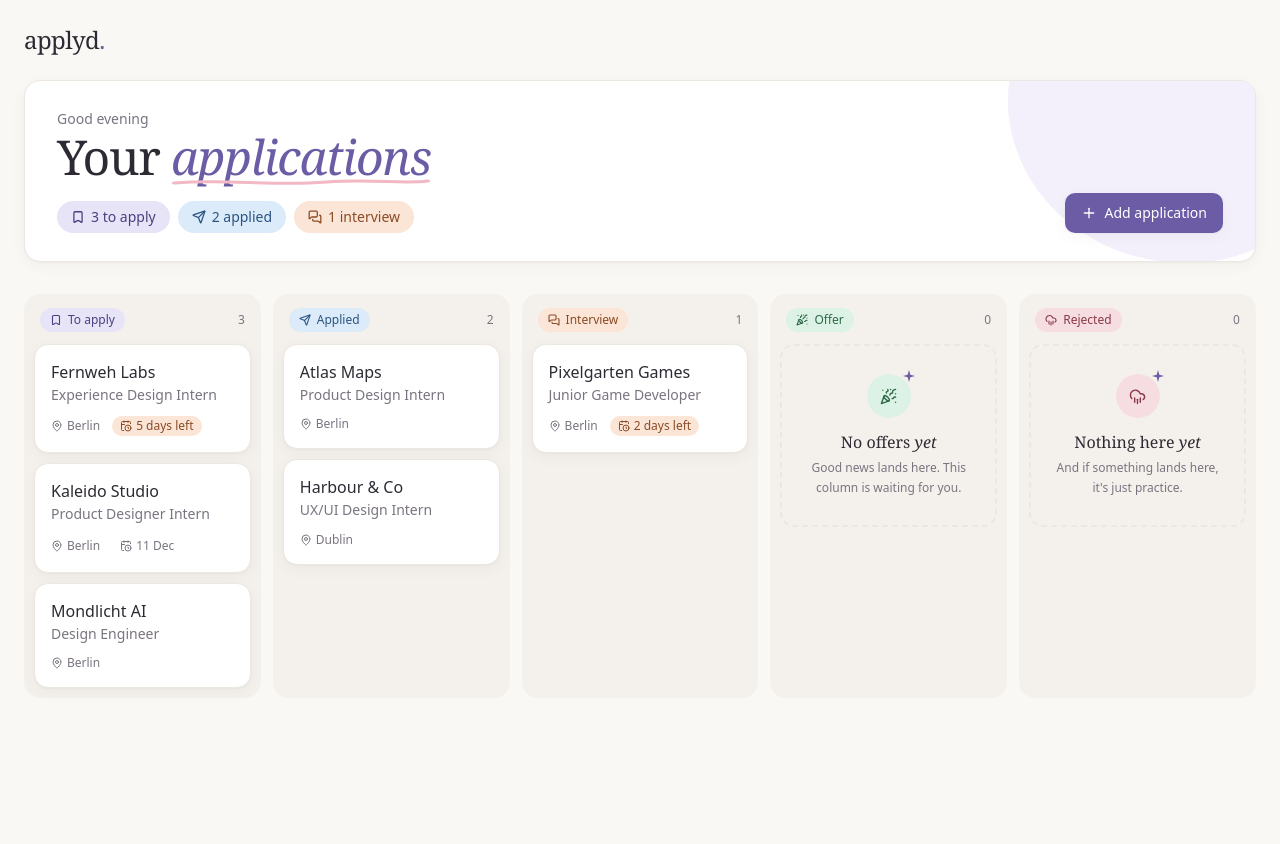
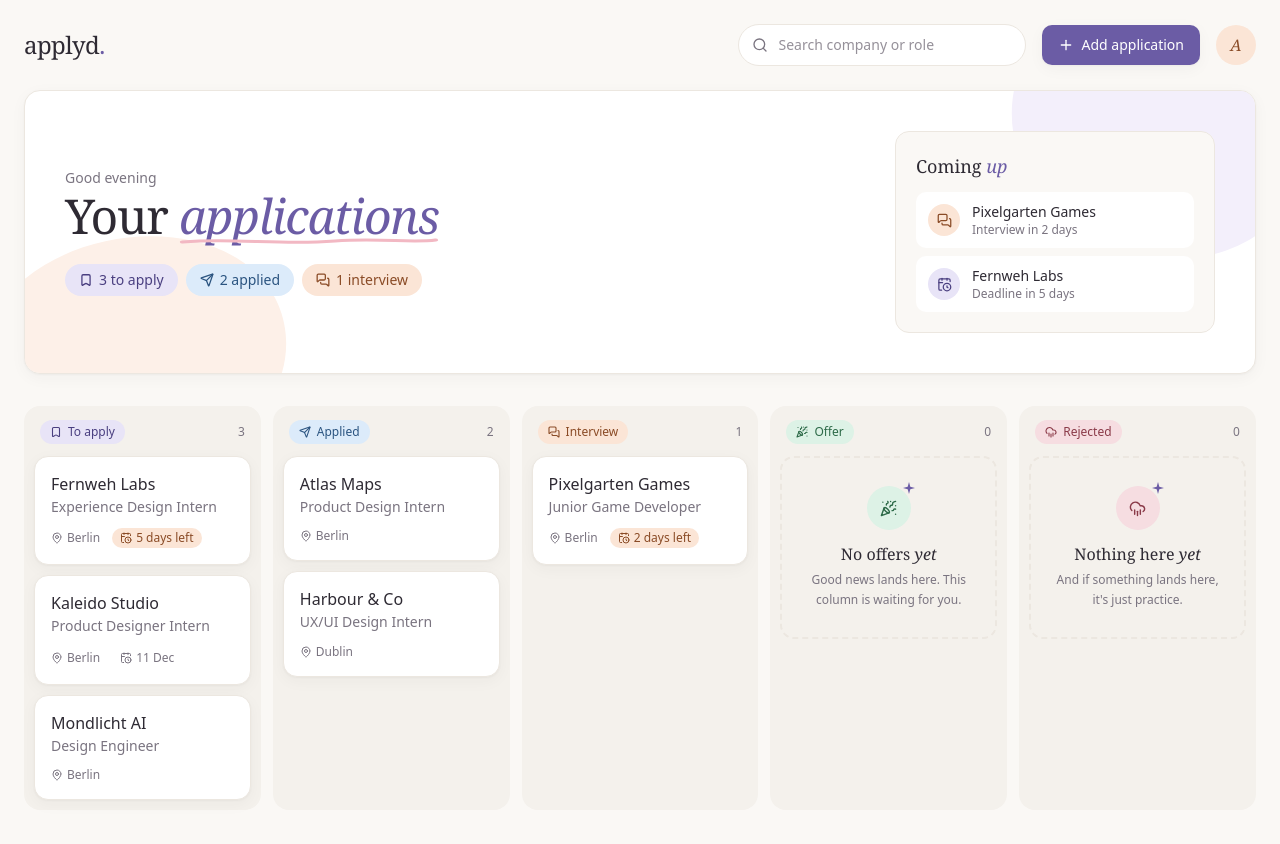
Before and after one commit to Faziee/applyd, a React (Vite) app: page / in a window 1280 px wide. Shown: the top 844 px of the page. Before the commit the page ends 800 px from the top, so only its background shows below. Built offline with nearby package versions, Linux system fonts and the light colour scheme.

Commit message:
Add top bar, search and coming up panel
- Top bar with search, add button and avatar
- Search filters cards by company, role and city (every word must match)
- Coming up panel shows interviews and deadlines in the next two weeks
- Rebalanced header with soft background shapes

```diff
--- a/src/App.jsx
+++ b/src/App.jsx
@@ -1,22 +1,30 @@
+import { useState } from 'react'
 import Board from './components/board/Board'
 import BoardHeader from './components/board/BoardHeader'
-import Wordmark from './components/ui/Wordmark'
+import TopBar from './components/TopBar'
 import Styleguide from './pages/Styleguide'
 import { useApplications } from './hooks/useApplications'
 
 export default function App() {
   const { applications, moveTo } = useApplications()
+  const [search, setSearch] = useState('')
 
   // The design system lives at /#styleguide
   if (window.location.hash === '#styleguide') return <Styleguide />
 
+  // Every word has to match somewhere, so "berlin design" finds design roles in Berlin.
+  const words = search.trim().toLowerCase().split(/\s+/).filter(Boolean)
+  const query = words.join(' ')
+  const visible = applications.filter((a) => {
+    const text = `${a.company} ${a.role} ${a.city}`.toLowerCase()
+    return words.every((w) => text.includes(w))
+  })
+
   return (
     <div className="mx-auto max-w-7xl px-6 pb-16">
-      <nav className="flex items-center justify-between py-6">
-        <Wordmark />
-      </nav>
-      <BoardHeader applications={applications} onAdd={() => {}} />
-      <Board applications={applications} onMove={moveTo} />
+      <TopBar search={search} onSearch={setSearch} onAdd={() => {}} />
+      <BoardHeader applications={applications} />
+      <Board applications={visible} onMove={moveTo} searching={Boolean(query)} />
     </div>
   )
 }
--- /dev/null
+++ b/src/components/TopBar.jsx
@@ -0,0 +1,44 @@
+import { Plus, Search, X } from 'lucide-react'
+import Button from './ui/Button'
+import Wordmark from './ui/Wordmark'
+
+export default function TopBar({ search, onSearch, onAdd }) {
+  return (
+    <nav className="flex flex-wrap items-center gap-4 py-6">
+      <Wordmark className="mr-auto" />
+
+      <label className="relative order-last w-full sm:order-none sm:w-72">
+        <span className="sr-only">Search applications</span>
+        <Search size={16} className="pointer-events-none absolute left-3.5 top-1/2 -translate-y-1/2 text-muted" aria-hidden="true" />
+        <input
+          type="search"
+          value={search}
+          onChange={(e) => onSearch(e.target.value)}
+          placeholder="Search company or role"
+          className="w-full rounded-full border border-line bg-surface py-2.5 pl-10 pr-9 text-sm placeholder:text-muted/80 transition-colors focus:border-lavender-line focus:outline-none [&::-webkit-search-cancel-button]:hidden"
+        />
+        {search && (
+          <button
+            onClick={() => onSearch('')}
+            aria-label="Clear search"
+            className="absolute right-3 top-1/2 -translate-y-1/2 rounded-full p-0.5 text-muted hover:text-ink"
+          >
+            <X size={14} />
+          </button>
+        )}
+      </label>
+
+      <Button variant="primary" icon={Plus} onClick={onAdd}>
+        Add application
+      </Button>
+
+      <span
+        className="flex h-10 w-10 items-center justify-center rounded-full bg-interview font-serif text-base font-medium italic text-interview-ink"
+        aria-label="You"
+        role="img"
+      >
+        A
+      </span>
+    </nav>
+  )
+}
--- a/src/components/board/Board.jsx
+++ b/src/components/board/Board.jsx
@@ -4,7 +4,7 @@ import Column from './Column'
 import { CardContent } from './AppCard'
 import { STATUSES } from '../../lib/statuses'
 
-export default function Board({ applications, onMove }) {
+export default function Board({ applications, onMove, searching = false }) {
   const [activeId, setActiveId] = useState(null)
   const activeApp = applications.find((a) => a.id === activeId)
 
@@ -28,7 +28,12 @@ export default function Board({ applications, onMove }) {
     >
       <div className="-mx-6 flex gap-3 overflow-x-auto px-6 pb-4 lg:mx-0 lg:overflow-visible lg:px-0">
         {STATUSES.map((status) => (
-          <Column key={status.id} status={status} apps={applications.filter((a) => a.status === status.id)} />
+          <Column
+            key={status.id}
+            status={status}
+            searching={searching}
+            apps={applications.filter((a) => a.status === status.id)}
+          />
         ))}
       </div>
 
--- a/src/components/board/BoardHeader.jsx
+++ b/src/components/board/BoardHeader.jsx
@@ -1,31 +1,29 @@
-import { Plus } from 'lucide-react'
-import Button from '../ui/Button'
 import StatusChip from '../ui/StatusChip'
 import { Accent, Blob } from '../ui/Decorations'
+import ComingUp from './ComingUp'
 import { greeting } from '../../lib/dates'
 
-export default function BoardHeader({ applications, onAdd }) {
+export default function BoardHeader({ applications }) {
   const count = (id) => applications.filter((a) => a.status === id).length
   const active = ['todo', 'applied', 'interview', 'offer'].filter((id) => count(id) > 0)
 
   return (
-    <header className="relative mb-8 overflow-hidden rounded-card border border-line bg-surface px-6 py-7 shadow-soft sm:px-8">
-      <Blob className="pointer-events-none absolute -right-28 -top-28 h-80 rotate-[25deg] text-lavender-soft" />
-      <div className="relative flex flex-wrap items-end justify-between gap-6">
+    <header className="relative mb-8 overflow-hidden rounded-card border border-line bg-surface px-6 py-8 shadow-soft sm:px-10 sm:py-10">
+      <Blob className="pointer-events-none absolute -bottom-36 -left-24 h-72 -rotate-12 text-[#fdf0e8]" />
+      <Blob className="pointer-events-none absolute -right-20 -top-24 h-72 rotate-[25deg] text-lavender-soft" />
+      <div className="relative flex flex-wrap items-center justify-between gap-8">
         <div>
           <p className="text-sm text-muted">{greeting()}</p>
           <h1 className="mt-1 text-4xl sm:text-5xl">
             Your <Accent>applications</Accent>
           </h1>
-          <div className="mt-5 flex flex-wrap gap-2">
+          <div className="mt-6 flex flex-wrap gap-2">
             {active.map((id) => (
               <StatusChip key={id} status={id} count={count(id)} size="md" />
             ))}
           </div>
         </div>
-        <Button variant="primary" icon={Plus} onClick={onAdd}>
-          Add application
-        </Button>
+        <ComingUp applications={applications} />
       </div>
     </header>
   )
--- a/src/components/board/Column.jsx
+++ b/src/components/board/Column.jsx
@@ -2,7 +2,7 @@ import { useDroppable } from '@dnd-kit/core'
 import AppCard from './AppCard'
 import EmptyState from './EmptyState'
 
-export default function Column({ status, apps }) {
+export default function Column({ status, apps, searching = false }) {
   const { setNodeRef, isOver } = useDroppable({ id: status.id })
   const Icon = status.icon
 
@@ -23,7 +23,11 @@ export default function Column({ status, apps }) {
       </header>
 
       <div className="flex flex-1 flex-col gap-2.5">
-        {apps.length === 0 ? <EmptyState status={status} /> : apps.map((app) => <AppCard key={app.id} app={app} />)}
+        {apps.length === 0 && searching && <p className="px-2 py-6 text-center text-xs text-muted">No matches</p>}
+        {apps.length === 0 && !searching && <EmptyState status={status} />}
+        {apps.map((app) => (
+          <AppCard key={app.id} app={app} />
+        ))}
       </div>
     </section>
   )
--- /dev/null
+++ b/src/components/board/ComingUp.jsx
@@ -0,0 +1,53 @@
+import { CalendarClock, MessagesSquare, Coffee } from 'lucide-react'
+import { daysUntil } from '../../lib/dates'
+
+const inDays = (d) => (d === 0 ? 'today' : d === 1 ? 'tomorrow' : `in ${d} days`)
+
+// The next things that need attention: interviews and deadlines in the coming two weeks.
+export default function ComingUp({ applications }) {
+  const items = applications
+    .filter((a) => ['todo', 'applied', 'interview'].includes(a.status))
+    .map((a) => ({ ...a, days: daysUntil(a.deadline) }))
+    .filter((a) => a.days !== null && a.days >= 0 && a.days <= 14)
+    .sort((a, b) => a.days - b.days)
+    .slice(0, 3)
+
+  return (
+    <aside className="w-full rounded-[14px] border border-line bg-paper p-5 sm:w-80">
+      <p className="mb-3 font-serif text-lg font-medium">
+        Coming <span className="italic text-lavender">up</span>
+      </p>
+
+      {items.length === 0 ? (
+        <div className="flex items-center gap-3 text-sm text-muted">
+          <Coffee size={16} aria-hidden="true" />
+          Nothing urgent. Enjoy the calm.
+        </div>
+      ) : (
+        <ul className="flex flex-col gap-2">
+          {items.map((a) => {
+            const isInterview = a.status === 'interview'
+            const Icon = isInterview ? MessagesSquare : CalendarClock
+            return (
+              <li key={a.id} className="flex items-center gap-3 rounded-control bg-surface px-3 py-2.5">
+                <span
+                  className={`flex h-8 w-8 shrink-0 items-center justify-center rounded-full ${
+                    isInterview ? 'bg-interview text-interview-ink' : 'bg-todo text-todo-ink'
+                  }`}
+                >
+                  <Icon size={15} aria-hidden="true" />
+                </span>
+                <div className="min-w-0">
+                  <p className="truncate text-sm font-medium">{a.company}</p>
+                  <p className="text-xs text-muted">
+                    {isInterview ? 'Interview' : 'Deadline'} {inDays(a.days)}
+                  </p>
+                </div>
+              </li>
+            )
+          })}
+        </ul>
+      )}
+    </aside>
+  )
+}
```
